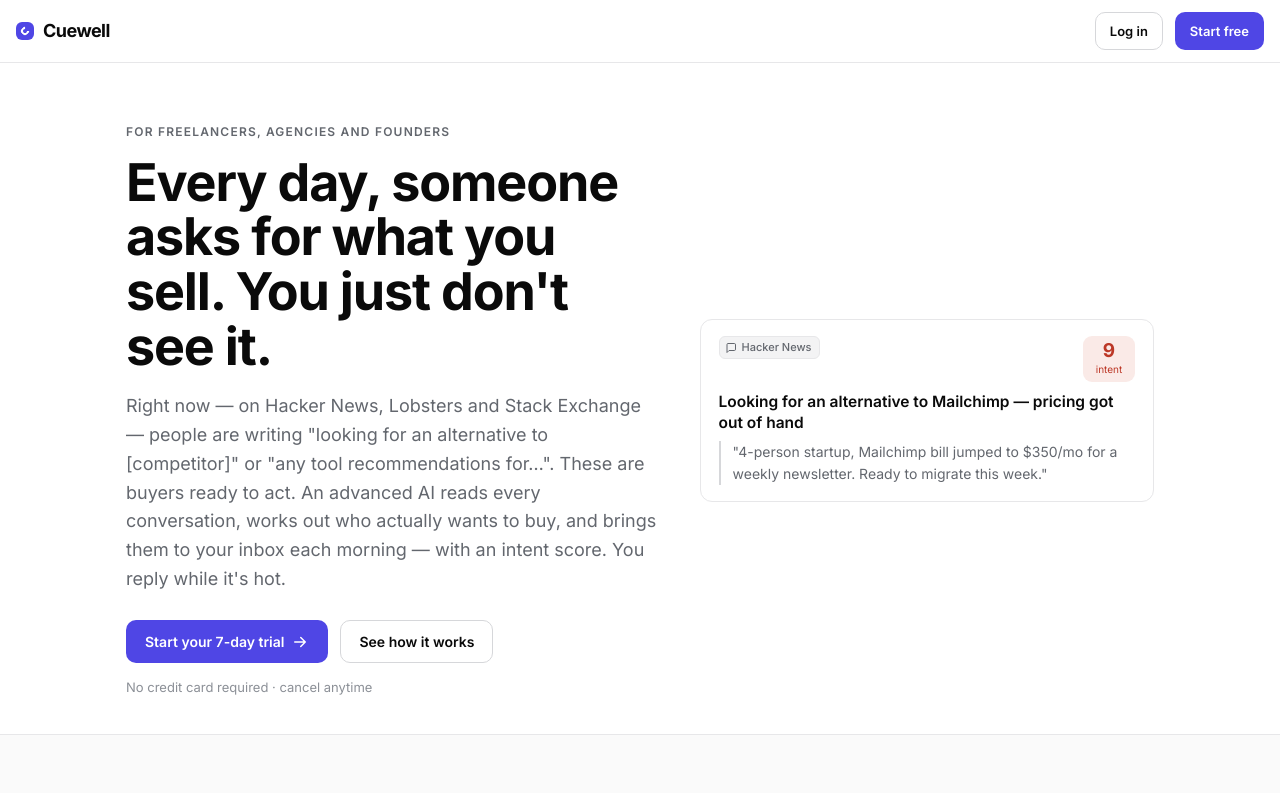
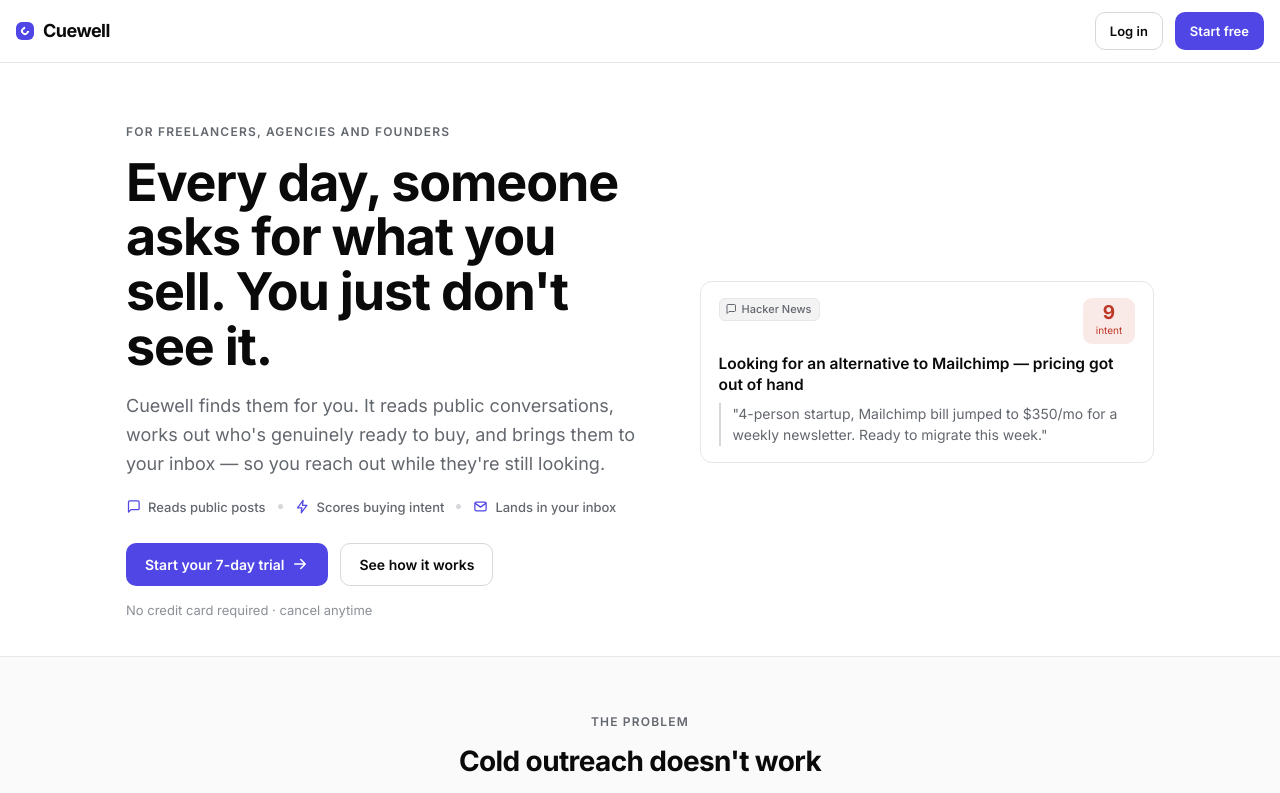
Before and after one commit to justin1973/cuewell, a Next.js app: page / in a window 1280 px wide. Shown: the top 793 px of the page. Built offline with nearby package versions, Linux system fonts and the light colour scheme.

Commit message:
Add files via upload

```diff
--- a/app/landing.css
+++ b/app/landing.css
@@ -119,3 +119,9 @@
 /* Pricing extras */
 .pdesc{font-size:13px;color:var(--muted);margin:2px 0 14px;line-height:1.45}
 .plus-label{font-size:12px;font-weight:600;color:var(--accent);text-transform:uppercase;letter-spacing:.04em;margin-bottom:10px}
+
+/* Hero three-step strip */
+.herohow{display:flex;align-items:center;gap:12px;flex-wrap:wrap;margin:18px 0 22px;font-size:13px;color:var(--muted);font-weight:500}
+.herohow span{display:inline-flex;align-items:center;gap:7px}
+.herohow .icn{width:15px;height:15px;color:var(--accent)}
+.hh-sep{width:5px;height:5px;border-radius:50%;background:var(--border-2);flex:none}
--- a/app/page.tsx
+++ b/app/page.tsx
@@ -19,12 +19,16 @@
             <div className="eyebrow">For freelancers, agencies and founders</div>
             <h1>Every day, someone asks for what you sell. You just don&apos;t see it.</h1>
             <p className="sub">
-              Right now — on Hacker News, Lobsters and Stack Exchange — people are writing &quot;looking for an
-              alternative to [competitor]&quot; or &quot;any tool recommendations for…&quot;. These are buyers
-              ready to act. An advanced AI reads every conversation, works out who actually wants to
-              buy, and brings them to your inbox each morning — with an intent score. You reply while
-              it&apos;s hot.
+              Cuewell finds them for you. It reads public conversations, works out who&apos;s genuinely
+              ready to buy, and brings them to your inbox — so you reach out while they&apos;re still looking.
             </p>
+            <div className="herohow">
+              <span><Icon name="msg" />Reads public posts</span>
+              <span className="hh-sep" />
+              <span><Icon name="zap" />Scores buying intent</span>
+              <span className="hh-sep" />
+              <span><Icon name="mail" />Lands in your inbox</span>
+            </div>
             <div className="cta">
               <Link className="btn btn-primary" href="/login?mode=signup">
                 Start your 7-day trial<Icon name="arrow-right" />
```
